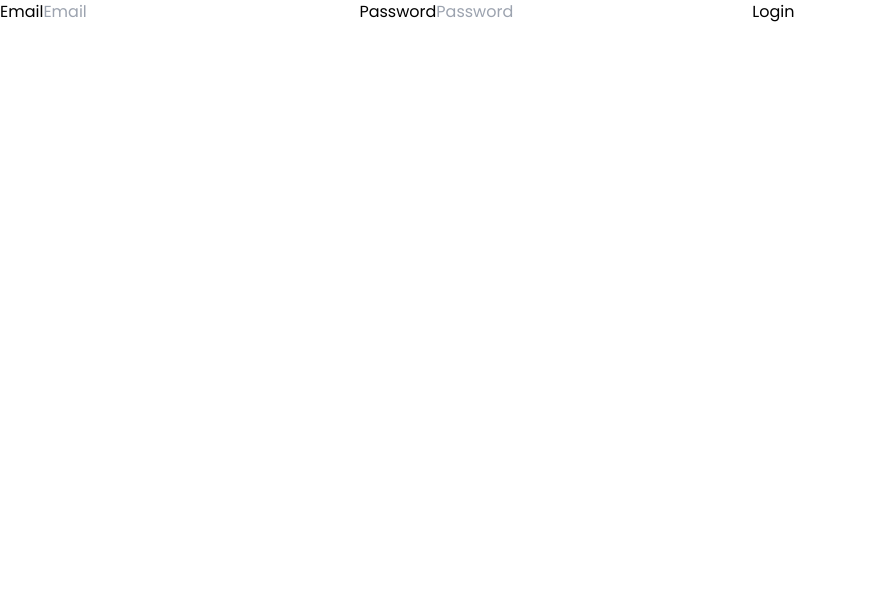
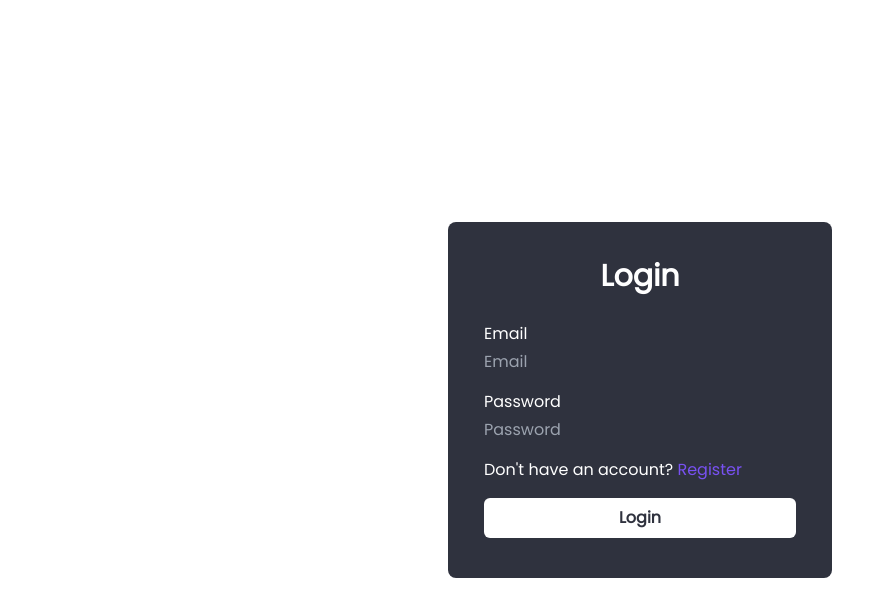
Before and after one commit to Abhishek85805/Chat-Application, a React (Vite) app in the folder frontend/: page /login in a window 1280 px wide. Shown: the top 616 px of the page, without its empty margins (0-894 px from the left). Built offline with nearby package versions, Linux system fonts and the light colour scheme.

Commit message:
login signup static design complete

```diff
--- a/frontend/src/components/LoginForm.jsx
+++ b/frontend/src/components/LoginForm.jsx
@@ -1,7 +1,7 @@
 import axios from 'axios';
 import React from 'react'
 import { useForm } from 'react-hook-form'
-import { useNavigate } from 'react-router-dom';
+import { useNavigate, Link } from 'react-router-dom';
 import { toast } from 'sonner';
 
 function LoginForm() {
@@ -21,8 +21,10 @@ function LoginForm() {
     }
 
   return (
-    <div>
+    <div className='w-96 bg-darkGrey rounded-lg text-white pl-9 pr-9 pt-6 pb-6'>
+        <h1 className='text-3xl mb-4 p-3 flex justify-center items-center font-semibold font-sans'>Login</h1>
         <form onSubmit={handleSubmit(onSubmit)}>
+            <div className='flex flex-col gap-1 mb-4'>
                 <label htmlFor="email">Email</label>
                 <input
                 {...register("email", {
@@ -31,8 +33,11 @@ function LoginForm() {
                 placeholder='Email'
                 type="email"
                 id='email'
+                className='bg-darkGrey outline-none'
                 />
+            </div>
 
+            <div className='flex flex-col gap-1 mb-4'>
                 <label htmlFor="password">Password</label>
                 <input
                 {...register("password", {
@@ -41,9 +46,17 @@ function LoginForm() {
                 placeholder='Password'
                 type="password"
                 id='password'
+                className='bg-darkGrey outline-none'
                 />
+            </div>
 
-            <button>Login</button>
+            <p className='mb-4'>
+                Don't have an account? <Link to='/register' className='text-lightPurple'>Register</Link>
+            </p>
+
+            <button className='text-darkGrey font-semibold bg-white block w-full p-2 rounded-md mb-4'>
+                Login
+            </button>
         </form>
     </div>
   )
--- a/frontend/src/components/RegisterForm.jsx
+++ b/frontend/src/components/RegisterForm.jsx
@@ -23,7 +23,6 @@ function RegisterForm() {
         <h1 className='text-3xl mb-4 p-3 flex justify-center items-center font-semibold font-sans'>Register</h1>
         <form
         onSubmit={handleSubmit(onSubmit)}
-        className=''
         >
             <div className='flex flex-col gap-1 mb-4'>
                 <label htmlFor="username">Username: </label>
@@ -46,7 +45,7 @@ function RegisterForm() {
                 })}
                 id='email'
                 type='email'
-                placeholder='Write Your Email'
+                placeholder='Enter Your Email'
                 className='bg-darkGrey outline-none'
                 />
             </div>
@@ -59,13 +58,17 @@ function RegisterForm() {
                 })}
                 id='password'
                 type="password"
-                placeholder='Password'
+                placeholder='Enter Your Password'
                 className='bg-darkGrey outline-none'
                 />
             </div>
 
-            <p>Already have an account? <Link to='/login'>Login</Link> </p>
-            <button>Register</button>
+            <p className='mb-4'>
+                Already have an account? <Link to='/login' className='text-lightPurple'>Login</Link>
+            </p>
+            <button className='text-darkGrey font-semibold bg-white block w-full p-2 rounded-md mb-4'>
+                Register
+            </button>
         </form>
     </div>
   )
--- a/frontend/src/pages/Login.jsx
+++ b/frontend/src/pages/Login.jsx
@@ -3,7 +3,7 @@ import LoginForm from '../components/LoginForm'
 
 function Login() {
   return (
-    <div className='h-screen'>
+    <div className='h-screen flex justify-center items-center'>
       <div>
         <LoginForm/>
       </div>
```
Lines whose indentation alone changed are shown as unchanged.
